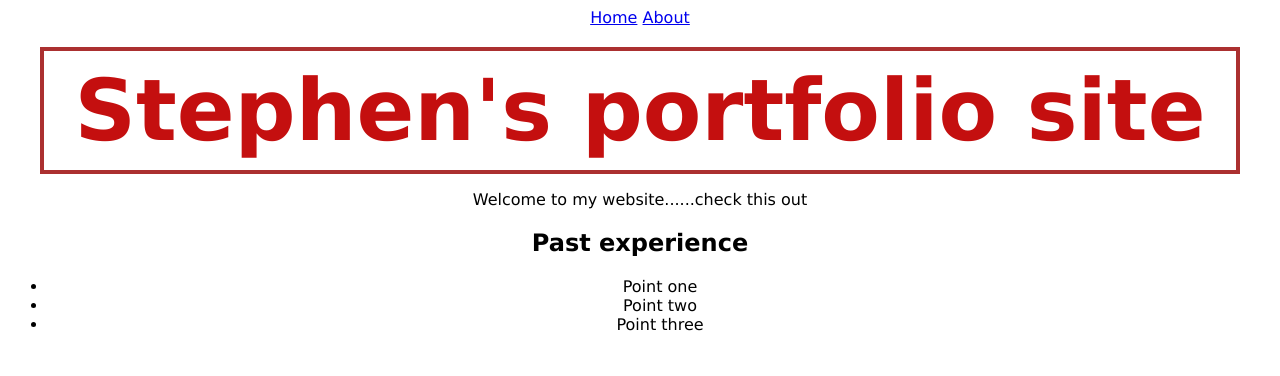
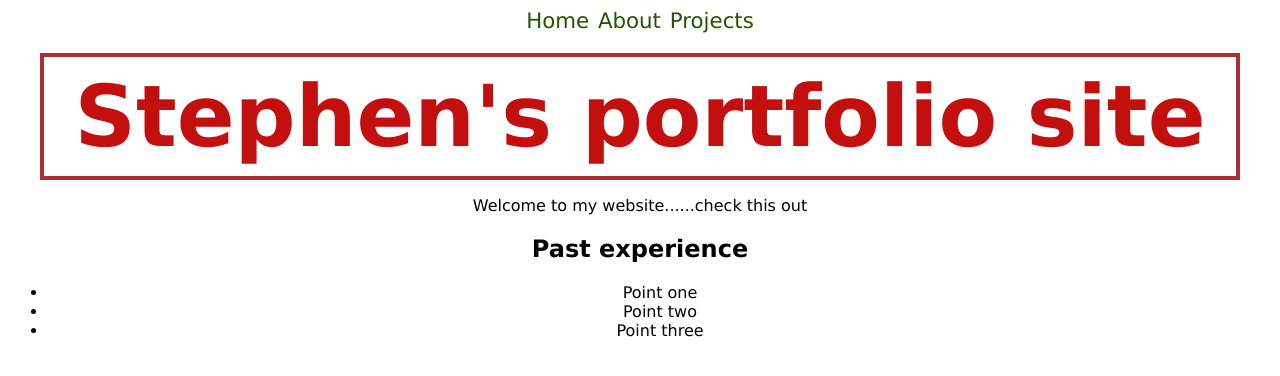
Before and after one commit to corkesw/portfolio-website, a plain HTML site: page index.html in a window 1280 px wide. Drawn offline with Linux system fonts and the light colour scheme.

Commit message:
update to nav bar and styling

```diff
--- a/index.html
+++ b/index.html
@@ -9,12 +9,13 @@
   </head>
 
   <body>
-    <nav>
-      <a href="./index.html">Home</a>
-      <a href="./about.html">About</a>
+    <nav class="main-nav">
+      <a href="./index.html" class="main-nav__link">Home</a>
+      <a href="./about.html" class="main-nav__link">About</a>
+      <a href="./projects.html" class="main-nav__link">Projects</a>
     </nav>
     <div class="banner">
-      <h1 class="banner_title" id="home_banner">Stephen's portfolio site</h1>
+      <h1 class="banner__title" id="home_banner">Stephen's portfolio site</h1>
     </div>
     <p>Welcome to my website......check this out</p>
     <h2>Past experience</h2>
--- a/styles/index.css
+++ b/styles/index.css
@@ -11,7 +11,7 @@ body {
 }
 
 .banner {
-    display:inline-block;
+  display: inline-block;
   font-size: 32pt;
   border: 4px solid #ab3030;
   box-sizing: border-box;
@@ -29,3 +29,37 @@ p.biography_text {
   width: 30em;
   text-align: justify;
 }
+
+nav.main-nav {
+  font-size: 16pt;
+  text-decoration: none;
+}
+
+a {
+  outline: none;
+  text-decoration: none;
+  padding: 2px 1px 0;
+}
+
+a:link {
+  color: #265301;
+}
+
+a:visited {
+  color: #437a16;
+}
+
+a:focus {
+  border-bottom: 1px solid;
+  background: #bae498;
+}
+
+a:hover {
+  border-bottom: 1px solid;
+  background: #cdfeaa;
+}
+
+a:active {
+  background: #265301;
+  color: #cdfeaa;
+}
```
Also changed, not shown: about.html (+6 -5 lines). Lines whose indentation alone changed are shown as unchanged.
